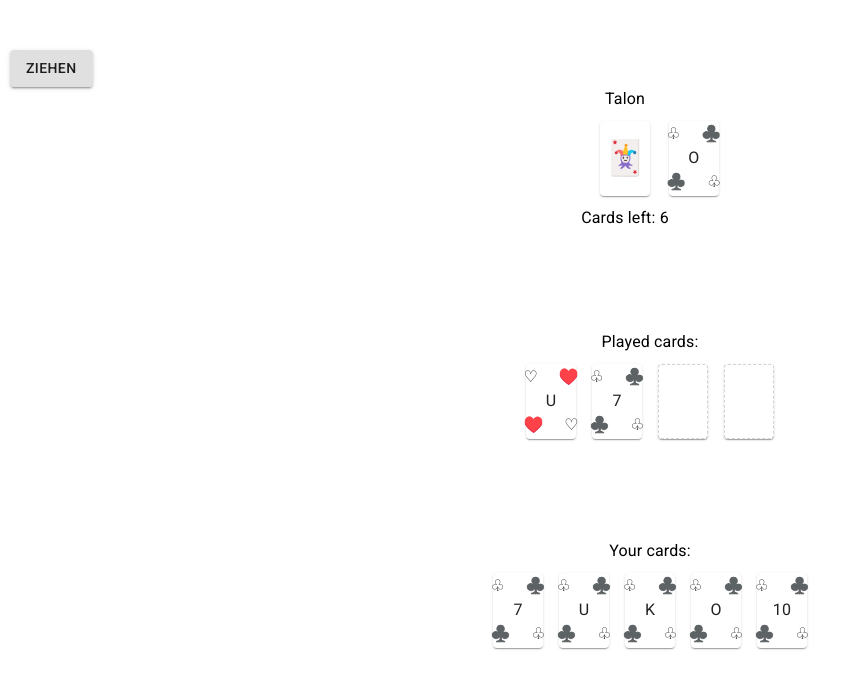
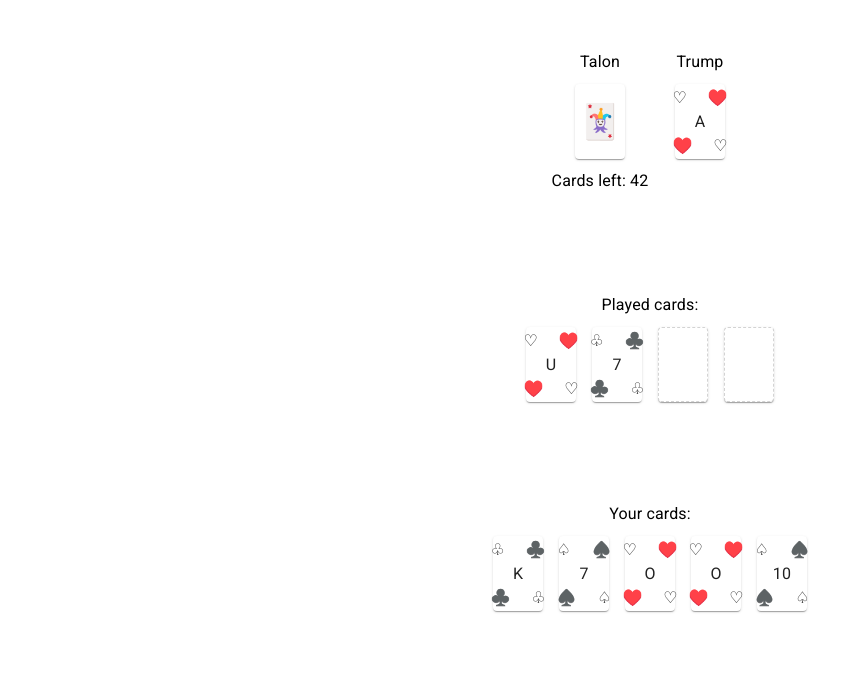
Before and after one commit to TrueTaco/Gaigel, a React (Create React App) app in the folder client/: page / in a window 1280 px wide. Shown: the top 688 px of the page, without its empty margins (0-862 px from the left). Built offline with nearby package versions, Linux system fonts and the light colour scheme.

Commit message:
Create component for trump card

```diff
--- a/client/src/components/Gaigel/Gaigel.tsx
+++ b/client/src/components/Gaigel/Gaigel.tsx
@@ -6,7 +6,7 @@ import Typography from "@material-ui/core/Typography";
 import Button from "@material-ui/core/Button";
 
 import Talon from "../../components/Talon/Talon";
-import GaigelCard from "../../components/GaigelCard/GaigelCard";
+import TrumpCard from "../../components/TrumpCard/TrumpCard";
 import PlayingField from "../../components/PlayingField/PlayingField";
 import UserCards from "../../components/UserCards/UserCards";
 import { forEachTrailingCommentRange } from "typescript";
@@ -91,9 +91,8 @@ const Gaigel: React.FC<Props> = () => {
     };
 
     const createTalon = () => {
-        // let types: string[] = ["Eichel", "Blatt", "Herz", "Schellen"];
-        let types: string[] = ["Eichel"];
-        // let values: string[] = ["7", "U", "O", "K", "10", "A"];
+        let types: string[] = ["Eichel", "Blatt", "Herz", "Schellen"];
+        // let types: string[] = ["Eichel"];
         let values: string[] = ["7", "U", "O", "K", "10", "A"];
         let newTalon: CardProps[] = [];
 
@@ -150,20 +149,9 @@ const Gaigel: React.FC<Props> = () => {
             alignContent="space-around"
             container
         >
-            <Grid container>
-                <Button
-                    variant="contained"
-                    onClick={() => {
-                        drawCard(3);
-                    }}
-                >
-                    Ziehen
-                </Button>
-            </Grid>
-
             <Grid justifyContent="center" alignItems="center" container>
                 <Talon cardsLeft={talonCards.length} drawCard={drawCard} />
-                <GaigelCard type={trumpCard.type} value={trumpCard.value} clickable={false} />
+                <TrumpCard trumpCard={trumpCard} />
             </Grid>
 
             <PlayingField playedCards={playedCards} playerCount={playerCount} />
--- a/client/src/components/Talon/Talon.tsx
+++ b/client/src/components/Talon/Talon.tsx
@@ -8,6 +8,7 @@ import GaigelCard from "../../components/GaigelCard/GaigelCard";
 
 const useStyles = makeStyles({
     root: {
+        width: 100,
         display: "flex",
         flexDirection: "column",
         alignItems: "center",
--- /dev/null
+++ b/client/src/components/TrumpCard/TrumpCard.tsx
@@ -0,0 +1,45 @@
+import { makeStyles } from "@material-ui/core/styles";
+
+import Grid from "@material-ui/core/Grid";
+import Typography from "@material-ui/core/Typography";
+
+import GaigelCard from "../../components/GaigelCard/GaigelCard";
+
+const useStyles = makeStyles({
+    root: {
+        width: 100,
+        display: "flex",
+        flexDirection: "column",
+        alignItems: "center",
+    },
+    header: {
+        marginBottom: 10,
+    },
+    footer: {
+        marginTop: 10,
+    },
+});
+
+interface Props {
+    trumpCard: CardProps;
+}
+
+interface CardProps {
+    type: string;
+    value: string;
+}
+
+const TrumpCard: React.FC<Props> = ({ trumpCard }) => {
+    const classes = useStyles();
+    let emptyChar: string = "⠀";
+
+    return (
+        <Grid className={classes.root}>
+            <Typography className={classes.header}>Trump</Typography>
+            <GaigelCard type={trumpCard.type} value={trumpCard.value} clickable={false} />
+            <Typography className={classes.footer}>{emptyChar}</Typography>
+        </Grid>
+    );
+};
+
+export default TrumpCard;
```
